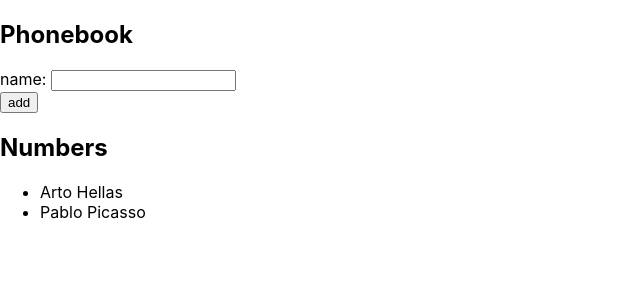
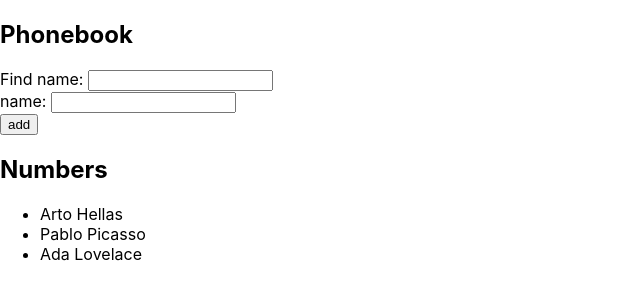
Before and after one commit to AndresBo/phonebook-app, a React (Create React App) app: page / in a window 1280 px wide. Shown: the top 300 px of the page, without its empty margins (0-640 px from the left). Built offline with nearby package versions, Linux system fonts and the light colour scheme.

Commit message:
build: added search field to filter list of people by name

```diff
--- a/src/App.js
+++ b/src/App.js
@@ -2,15 +2,18 @@ import { useState } from 'react'
 import { nanoid } from 'nanoid'
 import Persons from './components/Persons'
 import PersonForm from './components/PersonForm'
+import Filter from './components/Filter'
 
 
 const App = () => {
   const [persons, setPersons] = useState([
     { id: nanoid(), name: 'Arto Hellas' },
-    { id: nanoid(), name: 'Pablo Picasso' }
+    { id: nanoid(), name: 'Pablo Picasso' },
+    { id: nanoid(), name: 'Ada Lovelace'  }
   ])
   const [newName, setNewName] = useState('')
-
+  const [filterName, setFilterName] = useState('')
+  const [filteredPersons, setFilteredPersons] = useState([])
 
   const addPerson = (event) => {
     event.preventDefault()
@@ -35,11 +38,20 @@ const App = () => {
     setNewName(event.target.value)
   }
 
+
+  const handleFilterNameChange = (event) => {
+    setFilterName(event.target.value)
+  }
+
+
   return (
     <div>
       <h2>Phonebook</h2>
+      <Filter
+        filterName={filterName}
+        handleFilterNameChange={handleFilterNameChange}
+      />
       <PersonForm
-        persons={persons}
         addPerson={addPerson}
         newName={newName}
         handleNameChange={handleNameChange}
@@ -47,6 +59,7 @@ const App = () => {
       <h2>Numbers</h2>
       <Persons
         persons={persons}
+        filterName={filterName}
       />
     </div>
   )
--- /dev/null
+++ b/src/components/Filter.js
@@ -0,0 +1,9 @@
+const Filter = ({filterName, handleFilterNameChange} ) => {
+    return (
+        <div>
+            Find name: <input value={filterName} onChange={handleFilterNameChange}></input>
+        </div>
+    )
+}
+
+export default Filter
--- a/src/components/PersonForm.js
+++ b/src/components/PersonForm.js
@@ -1,4 +1,4 @@
-const PersonForm = ({persons, addPerson, newName, handleNameChange}) => {
+const PersonForm = ({addPerson, newName, handleNameChange}) => {
     //console.log(persons)
     return (
         <form onSubmit={addPerson}>
--- a/src/components/Persons.js
+++ b/src/components/Persons.js
@@ -1,8 +1,12 @@
-const Persons = ({persons}) => {
-    //console.log(persons)
+const Persons = ({persons, filterName}) => {
+    console.log('filterName state: ',filterName)
+    const filteredPersons = persons.filter(person => person.name.includes(filterName))
+    console.log('filtered persons: ', filteredPersons)
+    console.log('filtered persons length: ', filteredPersons.length)
+
     return (
         <ul>
-            {persons.map(person => <li key={person.id}>{person.name}</li>)}
+            {filteredPersons.map(person => <li key={person.id}>{person.name}</li>)}
         </ul>
     )
 }
```
